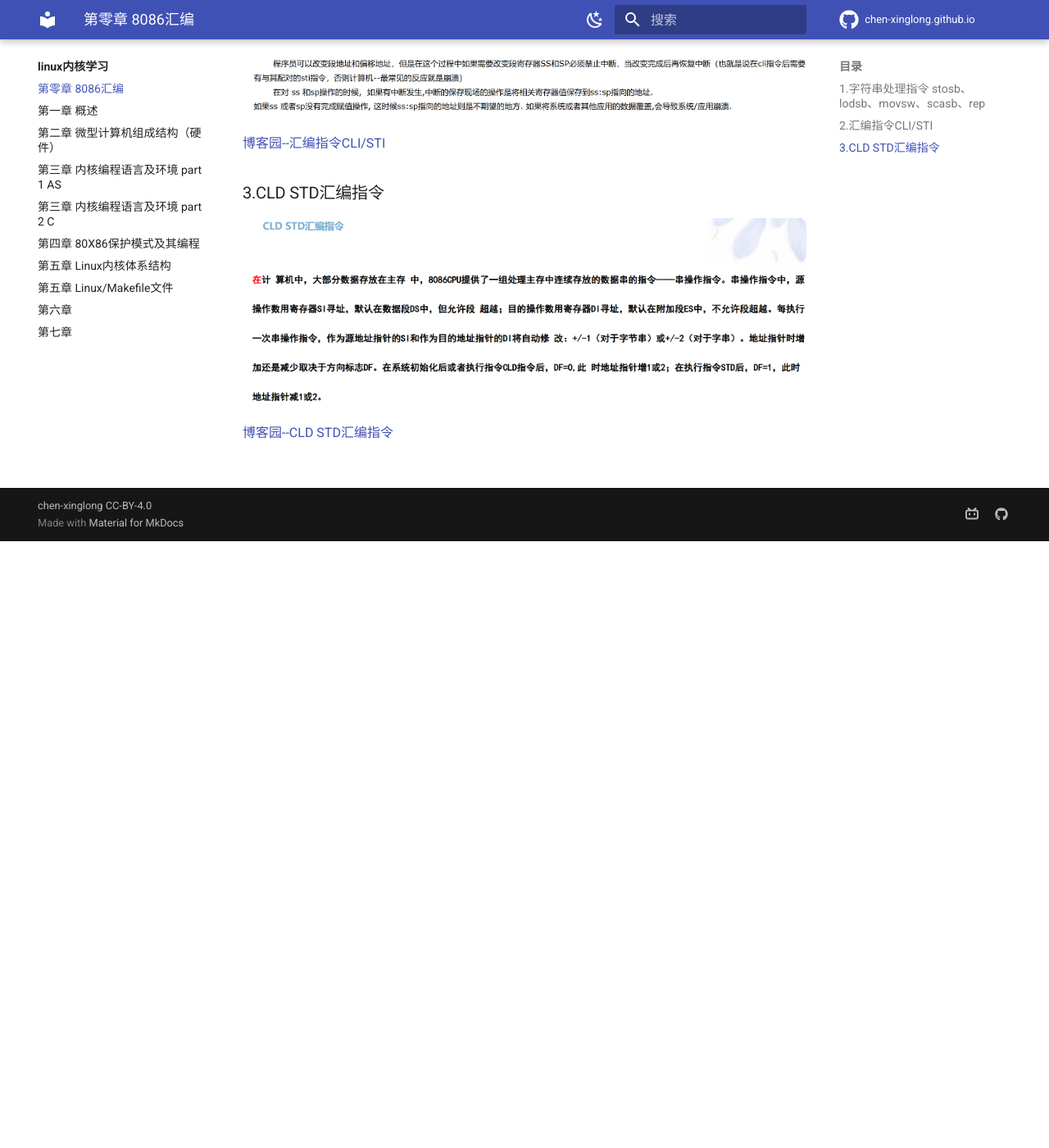
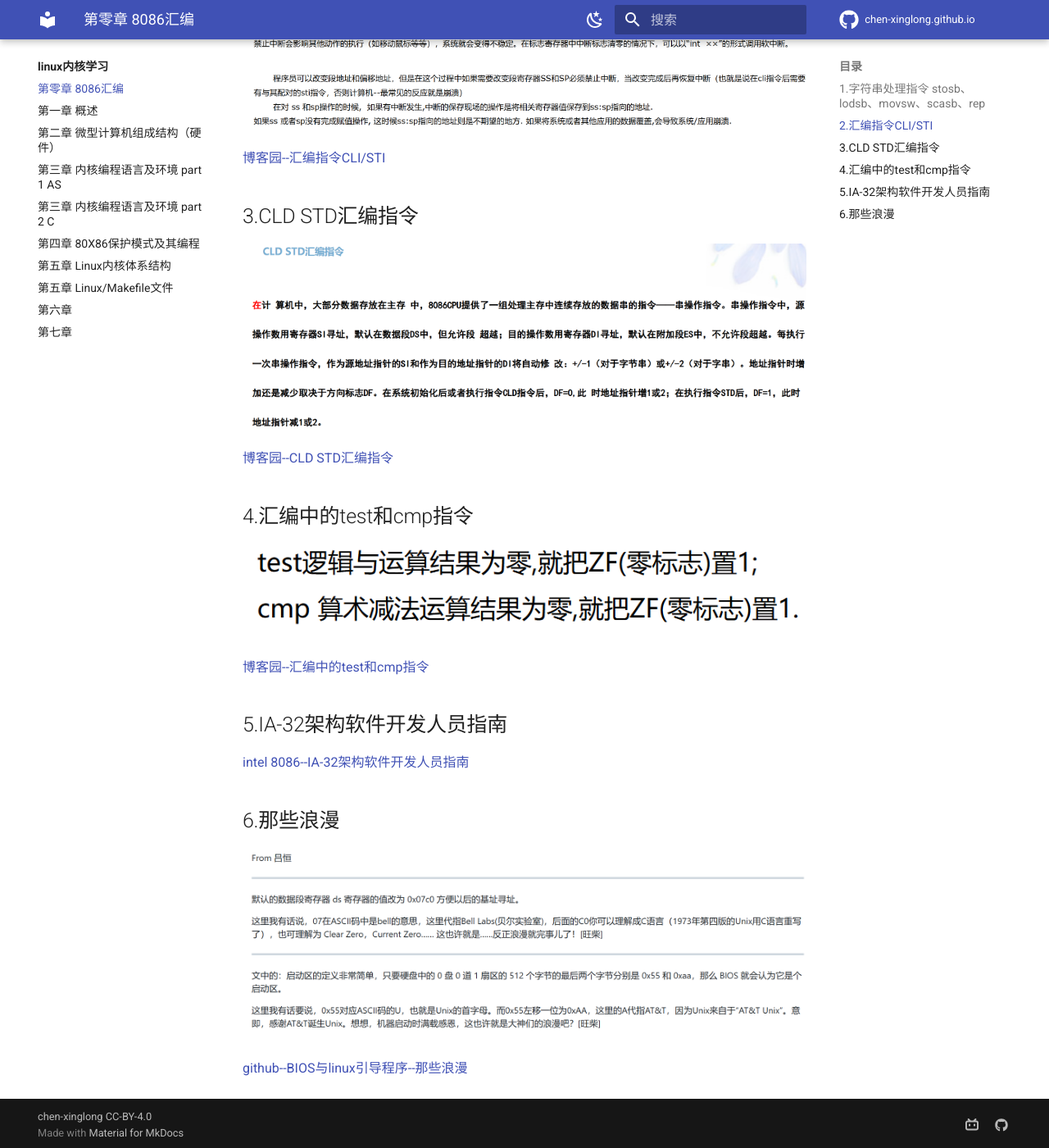
Before and after one commit to chen-xinglong/chen-xinglong.github.io, an MkDocs documentation site: the page built from docs/linux011/8086asm.md, in a window 1280 px wide and 1400 px high, scrolled down 740 px. Shown: the whole window at 82% size. Built offline with MkDocs 1.6.1 and Material for MkDocs 9.7.7, drawn with Linux system fonts in a browser that asks for light colours; comment, search, counter and statistics services are not loaded.

Commit message:
modify 8086asm.md

```diff
--- a/docs/linux011/8086asm.md
+++ b/docs/linux011/8086asm.md
@@ -1,18 +1,33 @@
 # 8086汇编指令
 
-### 1.字符串处理指令 stosb、lodsb、movsw、scasb、rep
+## 1.字符串处理指令 stosb、lodsb、movsw、scasb、rep
 
 ![8086_0.png](../linux011image/8086asm/8086_0.png)
 
 
 [博客园--【汇编语言-4】 字符串处理指令 stosb、lodsb、movsw、scasb、rep](https://www.cnblogs.com/JCSU/articles/2137802.html)
 
-### 2.汇编指令CLI/STI
+## 2.汇编指令CLI/STI
 ![8086_1.png](../linux011image/8086asm/8086_1.png)
 
 [博客园--汇编指令CLI/STI](https://www.cnblogs.com/kuangke/p/5524405.html)
 
-### 3.CLD STD汇编指令
+## 3.CLD STD汇编指令
 ![8086_2.png](../linux011image/8086asm/8086_2.png)
 
 [博客园--CLD STD汇编指令](https://www.cnblogs.com/baozou/articles/4581507.html)
+
+## 4.汇编中的test和cmp指令
+
+![8086_3.png](../linux011image/8086asm/8086_3.png)
+
+[博客园--汇编中的test和cmp指令](https://www.cnblogs.com/laohaozi/p/12537620.html)
+
+## 5.IA-32架构软件开发人员指南
+
+[intel 8086--IA-32架构软件开发人员指南](https://github.com/dibingfa/flash-linux0.11-talk/blob/main/%E4%B8%80%E4%BA%9B%E9%9D%9E%E5%BF%85%E8%A6%81%E7%9A%84%E8%B5%84%E6%96%99/Intel%E6%89%8B%E5%86%8C/IA-32%E6%9E%B6%E6%9E%84%E8%BD%AF%E4%BB%B6%E5%BC%80%E5%8F%91%E4%BA%BA%E5%91%98%E6%8C%87%E5%8D%97%EF%BC%9A%E5%8D%B73%20%EF%BC%88%E4%B8%AD%E6%96%87%E7%89%88-%E9%83%A8%E5%88%86%EF%BC%89.pdf)
+
+## 6.那些浪漫
+![8086_4.png](../linux011image/8086asm/8086_4.png)
+
+[github--BIOS与linux引导程序--那些浪漫](https://github.com/dibingfa/flash-linux0.11-talk/blob/main/%E8%AF%BB%E8%80%85%E5%88%86%E4%BA%AB/%E9%82%A3%E4%BA%9B%E6%B5%AA%E6%BC%AB.md)
```
Also changed, not shown: docs/linux011/index.md (+3 -0 lines), docs/linux011image/8086asm/8086_3.png (added), docs/linux011image/8086asm/8086_4.png (added).
